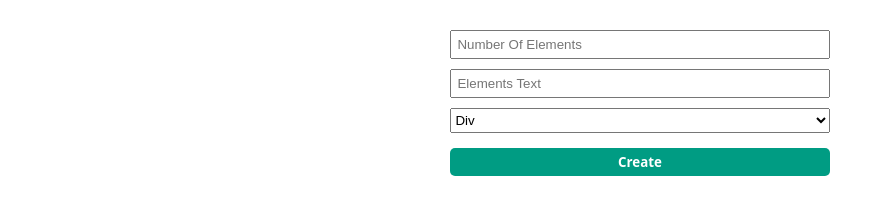
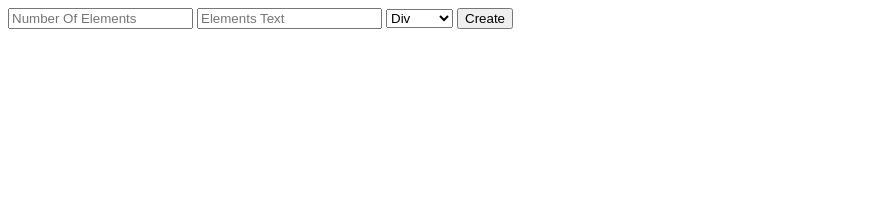
Before and after one commit to amrgamal97/Creating-Divs-And-Sections-Simulator, a plain HTML site: page index.html in a window 1280 px wide. Shown: the whole page, without its empty margins (0-885 px from the left). Drawn offline with Linux system fonts and the light colour scheme.

Commit message:
Update index.html

```diff
--- a/index.html
+++ b/index.html
@@ -1,69 +1,25 @@
 <!DOCTYPE html>
 <html lang="en">
-
   <head>
     <meta charset="UTF-8" />
     <meta http-equiv="X-UA-Compatible" content="IE=edge" />
     <title>Learn JavaScript</title>
-  <style>
-    input {
-      margin-bottom: 10px;
-      height: 15px;
-      padding: 5px;
-      outline: none;
-    }
-
-    form {
-      display: flex;
-      flex-direction: column;
-      width: 30%;
-      margin: 30px auto 0;
-    }
-
-    select {
-      margin-bottom: 15px;
-      height: 25px;
-    }
-
-    input[type="submit"] {
-      width: 100%;
-      height: fit-content;
-      background-color: #009c83;
-      border: none;
-      border-radius: 5px;
-      color: white;
-      font-weight: bold;
-      font-family: system-ui;
-
-    }
-
-    .results {
-      color: white;
-      grid-template-columns: repeat(auto-fit, minmax(250px, 1fr));
-      display: grid;
-      gap: 20px;
-      text-align: center;
-      margin-top: 20px;
-      padding-left: 50px;
-      padding-right: 50px;
-    }
-
-    .results .box {
-      background-color: #fc4b17;
-      padding: 10px;
-      border-radius: 5px;
-    }
-
-    input[type='submit'] {
-      cursor: pointer;
-    }
-  </style>
   </head>
 
   <body>
     <form action="">
-    <input type="number" name="elements" class="input" placeholder="Number Of Elements" />
-    <input type="text" name="texts" class="input" placeholder="Elements Text" />
+      <input
+        type="number"
+        name="elements"
+        class="input"
+        placeholder="Number Of Elements"
+      />
+      <input
+        type="text"
+        name="texts"
+        class="input"
+        placeholder="Elements Text"
+      />
       <select name="type" class="input">
         <option value="Div">Div</option>
         <option value="Section">Section</option>
@@ -73,5 +29,4 @@
     <div class="results"></div>
     <script src="main.js"></script>
   </body>
-
 </html>
```
Lines whose indentation alone changed are shown as unchanged.
